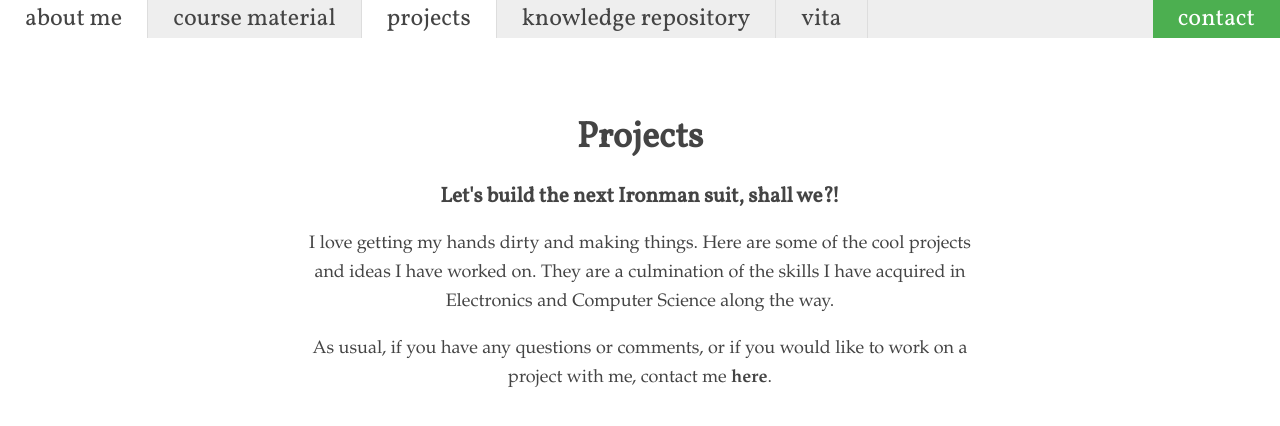
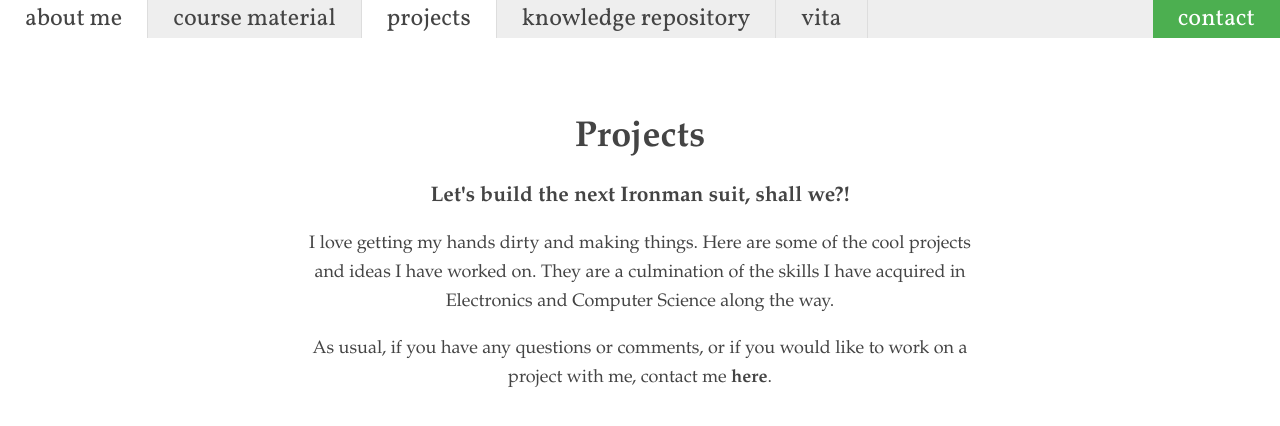
Before and after one commit to akashdeepdeb/akash.github.io, a Jekyll site: the page built from projects/index.html, in a window 1280 px wide. Shown: the top 426 px of the page. Built offline with Jekyll 4.4.1, drawn with Linux system fonts in a browser that asks for light colours.

Commit message:
Update main.css

```diff
--- a/css/main.css
+++ b/css/main.css
@@ -1,14 +1,6 @@
 body{margin-left: auto; margin-right: auto; line-height:1.6;font-size:18px;font-family: "Book Antiqua";color:#444;padding: 0}h1,h2,h3{line-height:1.2}
 
 #header {
-    font-family: "Vollkorn";
-}
-
-h1  {
-    font-family: "Vollkorn";
-}
-
-h3  {
     font-family: "Vollkorn";
 }
 
```
